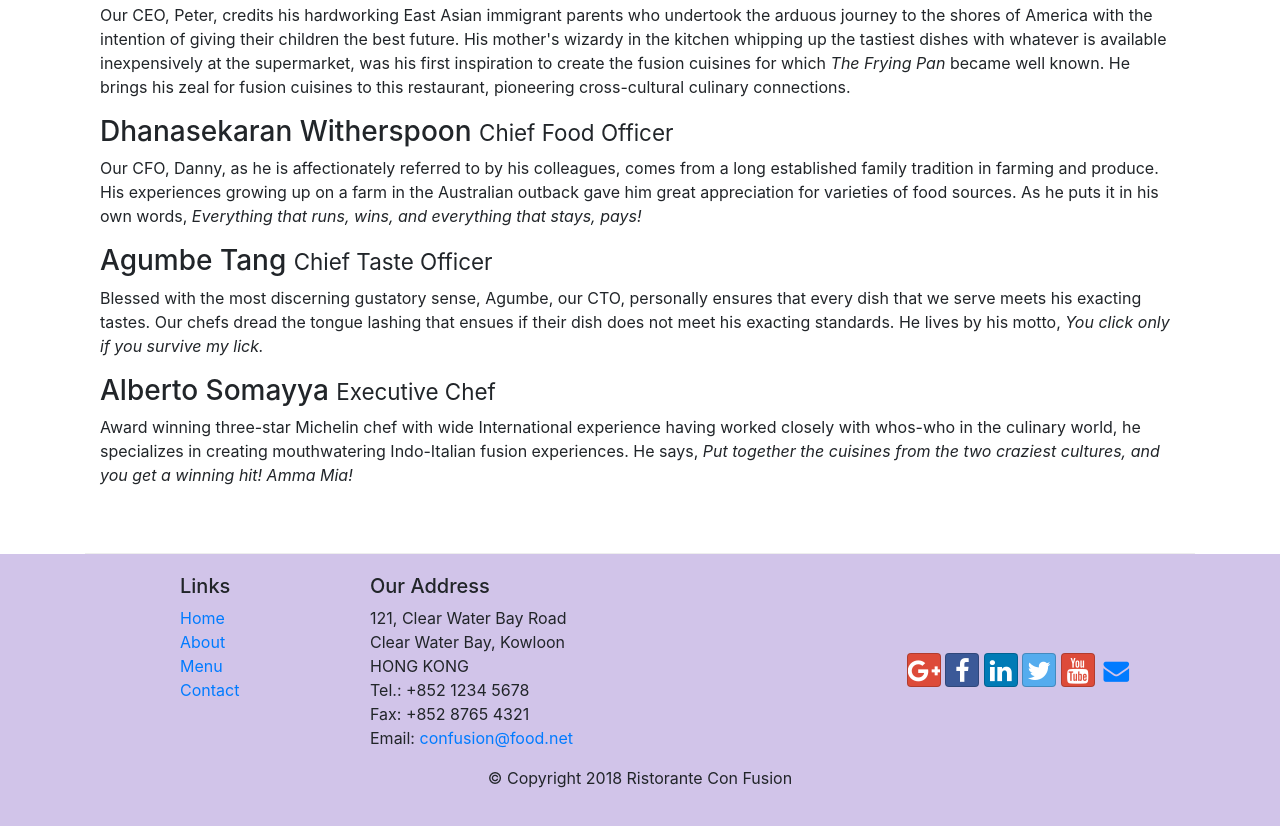
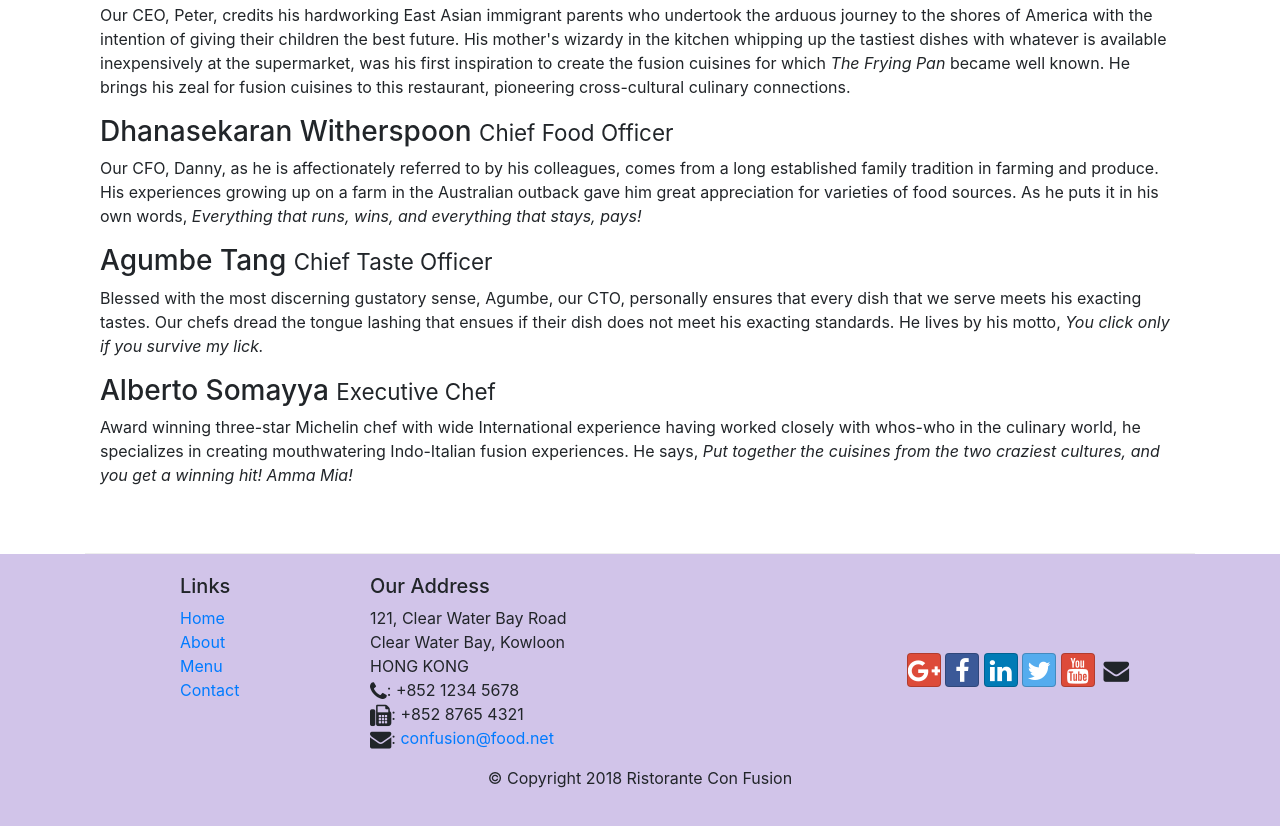
Before and after one commit to erickpr0/Bootstrap, a website: page aboutus.html in a window 1280 px wide. Shown: the part 1000-1826 px from the top of the page. Drawn offline with nearby package versions, Linux system fonts and the light colour scheme.

Commit message:
Icon Fonts

```diff
--- a/aboutus.html
+++ b/aboutus.html
@@ -8,9 +8,9 @@
 
      <!-- Bootstrap CSS -->
      <link rel="stylesheet" href="node_modules/bootstrap/dist/css/bootstrap.min.css">
-     <link rel="stylesheet" href="css/styles.css">
      <link rel="stylesheet" href="node_modules/font-awesome/css/font-awesome.min.css">
      <link rel="stylesheet" href="node_modules/bootstrap-social/bootstrap-social.css">
+     <link rel="stylesheet" href="css/styles.css">
     <title>Ristorante Con Fusion: About Us</title>
 
 </head>
@@ -102,9 +102,9 @@
 		              121, Clear Water Bay Road<br>
 		              Clear Water Bay, Kowloon<br>
 		              HONG KONG<br>
-		              Tel.: +852 1234 5678<br>
-		              Fax: +852 8765 4321<br>
-		              Email: <a href="mailto:confusion@food.net">confusion@food.net</a>
+                      <i class="fa fa-phone fa-lg"></i>: +852 1234 5678<br>
+                      <i class="fa fa-fax fa-lg"></i>: +852 8765 4321<br>
+		              <i class="fa fa-envelope fa-lg"></i>: <a href="mailto:confusion@food.net">confusion@food.net</a>
 		           </address>
                 </div>
                 <div class="col-12 col-sm-4 align-self-center">
@@ -114,7 +114,7 @@
                         <a class="btn btn-social-icon btn-linkedin" href="http://www.linkedin.com/in/"><i class="fa fa-linkedin fa-lg"></i></a>
                         <a class="btn btn-social-icon btn-twitter" href="http://twitter.com/"><i class="fa fa-twitter fa-lg"></i></a>
                         <a class="btn btn-social-icon btn-google" href="http://youtube.com/"><i class="fa fa-youtube fa-lg"></i></a>
-                        <a class="btn btn-social-icon" href="mailto:"><i class="fa fa-envelope fa-lg"></i></a>
+                        <a class="btn btn-social-icon" hremf="mailto:"><i class="fa fa-envelope fa-lg"></i></a>
                     </div>
                 </div>
            </div>
```
